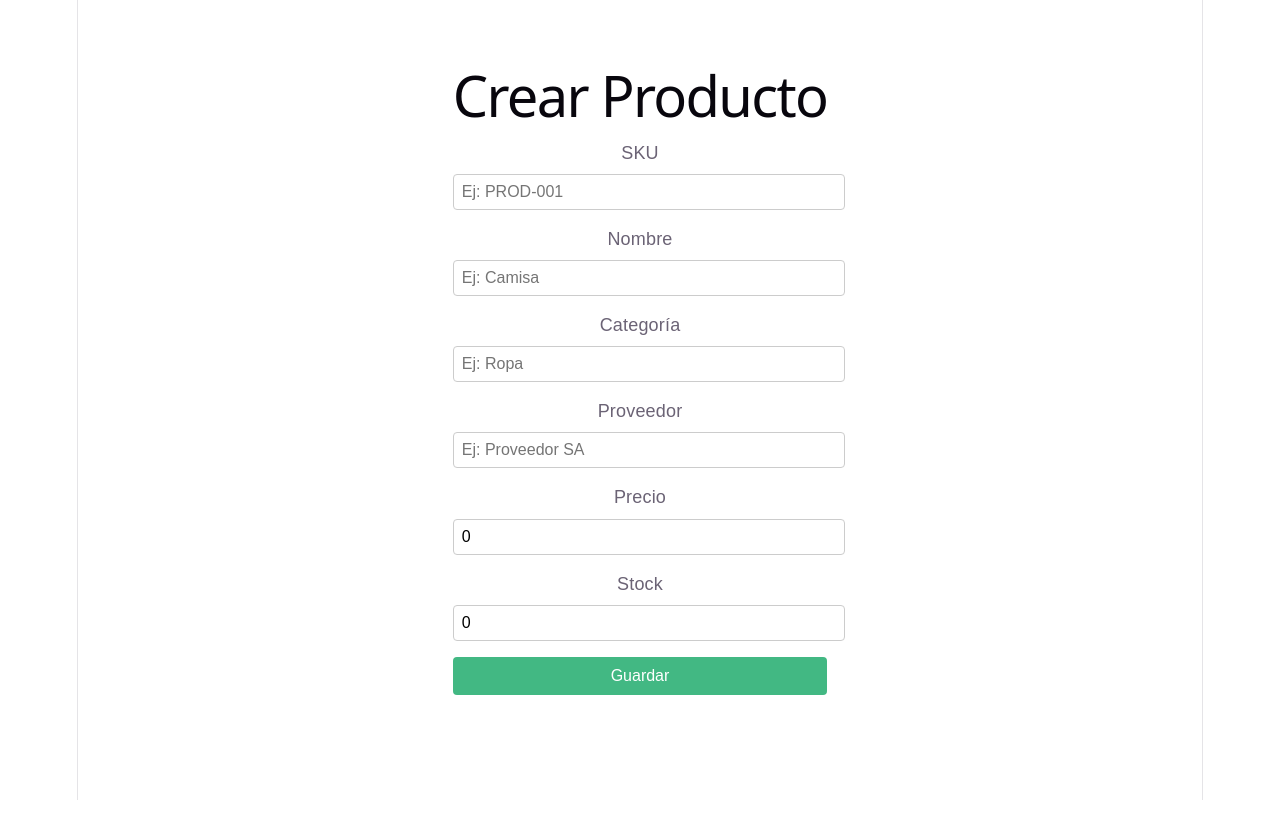
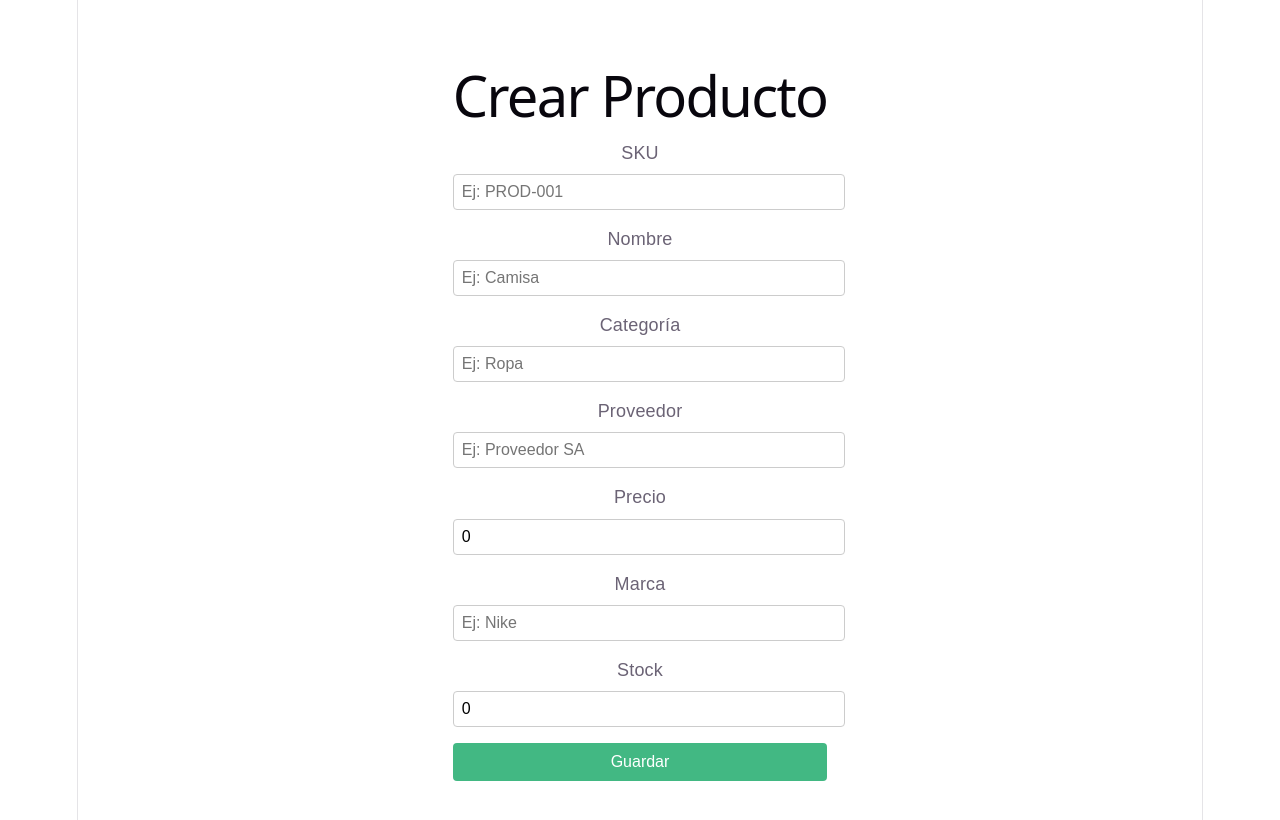
Before and after one commit to C4rlos-lang/kardex-app, a Vue app in the folder frontend/: page / in a window 1280 px wide. Shown: the top 820 px of the page. Built offline with nearby package versions, Linux system fonts and the light colour scheme.

Commit message:
agregar campo marca en formulario

```diff
--- a/frontend/src/App.vue
+++ b/frontend/src/App.vue
@@ -24,6 +24,10 @@
         <input v-model="form.precio" type="number" placeholder="Ej: 25000" />
       </div>
       <div>
+      <label>Marca</label>
+      <input v-model="form.marca" type="text" placeholder="Ej: Nike" />
+      </div>
+      <div>
         <label>Stock</label>
         <input v-model="form.stock" type="number" placeholder="Ej: 100" />
       </div>
@@ -45,6 +49,7 @@ export default {
         nombre: '',
         categoria: '',
         proveedor: '',
+        marca: '',
         precio: 0,
         stock: 0,
         foto_url: null
```
